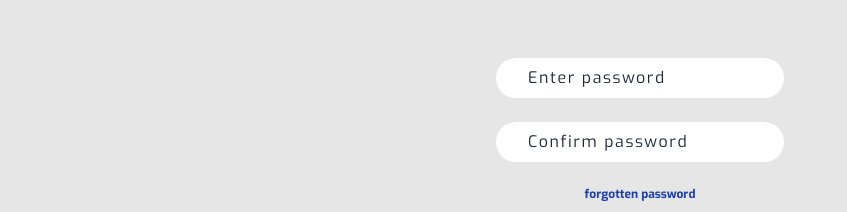
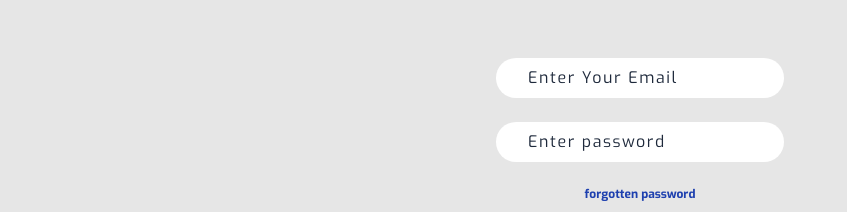
Before and after one commit to ifeoluwah21/todo-app, a React (Vite) app: page /login in a window 1280 px wide. Shown: the part 429-641 px from the top of the page, without its empty margins (0-847 px from the left). Built offline with nearby package versions, Linux system fonts and the light colour scheme.

Commit message:
fix: route fix and form input fix

```diff
--- a/src/App.tsx
+++ b/src/App.tsx
@@ -10,6 +10,7 @@ import clock from "./assets/clock.png";
 import Wrapper from "./components/UIs/Wrapper";
 import TodoList from "./components/Todos/TodoList";
 import {
+	Navigate,
 	Route,
 	RouterProvider,
 	createBrowserRouter,
@@ -27,19 +28,28 @@ const router = createBrowserRouter(
 			path="/"
 			element={<RootLayout />}>
 			<Route
+				path={"/home"}
+				element={
+					<Navigate
+						to={"/"}
+						replace={true}
+					/>
+				}
+			/>
+			<Route
 				index
 				element={<Home />}
 			/>
 			<Route
-				path="register"
+				path="/register"
 				element={<Register />}
 			/>
 			<Route
-				path="login"
+				path="/login"
 				element={<Login />}
 			/>
 			<Route
-				path="user"
+				path="/user"
 				element={<UserTodos />}
 			/>
 		</Route>
--- a/src/components/Auth/Login.tsx
+++ b/src/components/Auth/Login.tsx
@@ -24,14 +24,14 @@ const Login: React.FC = () => {
 				onSubmit={onSubmitHandler}
 				className="w-80 sm:w-96 max-w-sm mx-auto flex flex-col flex-nowrap items-center">
 				<Input
-					type="text"
+					type="email"
+					placeholder="Enter Your Email"
+					label="email"
+				/>
+				<Input
+					type="password"
 					placeholder="Enter password"
 					label="password"
-				/>
-				<Input
-					type="text"
-					placeholder="Confirm password"
-					label="confirmPassword"
 				/>
 				<a
 					href="#"
--- a/src/components/Auth/Registration.tsx
+++ b/src/components/Auth/Registration.tsx
@@ -35,17 +35,17 @@ const Registration: React.FC = () => {
 					label="full name"
 				/>
 				<Input
-					type="text"
+					type="email"
 					placeholder="Enter email"
 					label="email"
 				/>
 				<Input
-					type="text"
+					type="password"
 					placeholder="Enter password"
 					label="password"
 				/>
 				<Input
-					type="text"
+					type="password"
 					placeholder="Confirm password"
 					label="confirmPassword"
 				/>
--- a/src/components/Profile/Profile.tsx
+++ b/src/components/Profile/Profile.tsx
@@ -1,4 +1,5 @@
 import React from "react";
+import { Link } from "react-router-dom";
 
 const Profile: React.FC<{
 	name: string;
@@ -15,11 +16,11 @@ const Profile: React.FC<{
 			<figcaption className="text-slate-50 text-base text-center capitalize mt-2">
 				Welcome {props.name}
 			</figcaption>
-			<a
-				href="#"
+			<Link
+				to="../home"
 				className="text-slate-50 text-sm font-bold hover:text-slate-300 mt-2 mb-4">
 				logout
-			</a>
+			</Link>
 		</figure>
 	);
 };
--- a/src/components/home/HomeSection.tsx
+++ b/src/components/home/HomeSection.tsx
@@ -26,7 +26,7 @@ const HomeSection: React.FC = () => {
 			</p>
 			<Button
 				onClickHandler={(event) => {
-					navigate("Auth", { replace: true });
+					navigate("login", { replace: true });
 				}}
 				className="border-none capitalize"
 				type={"button"}>
```
